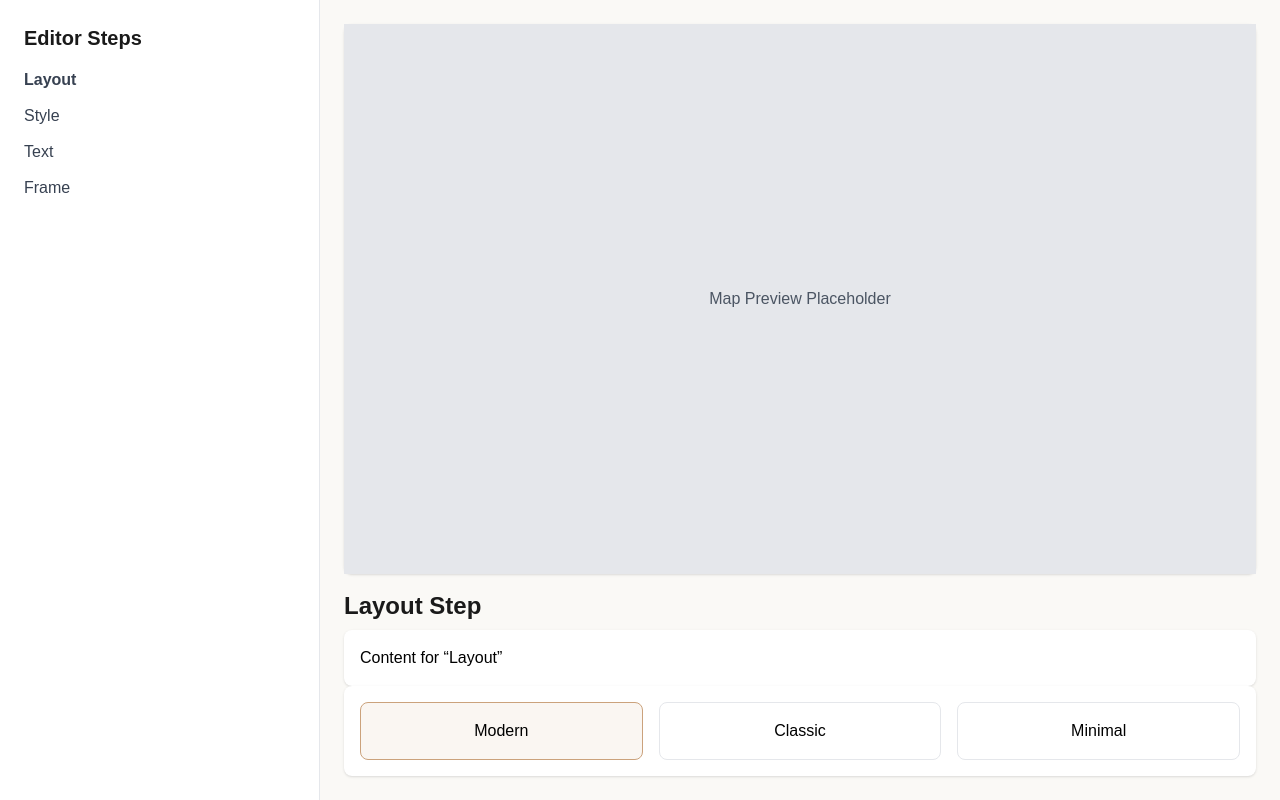
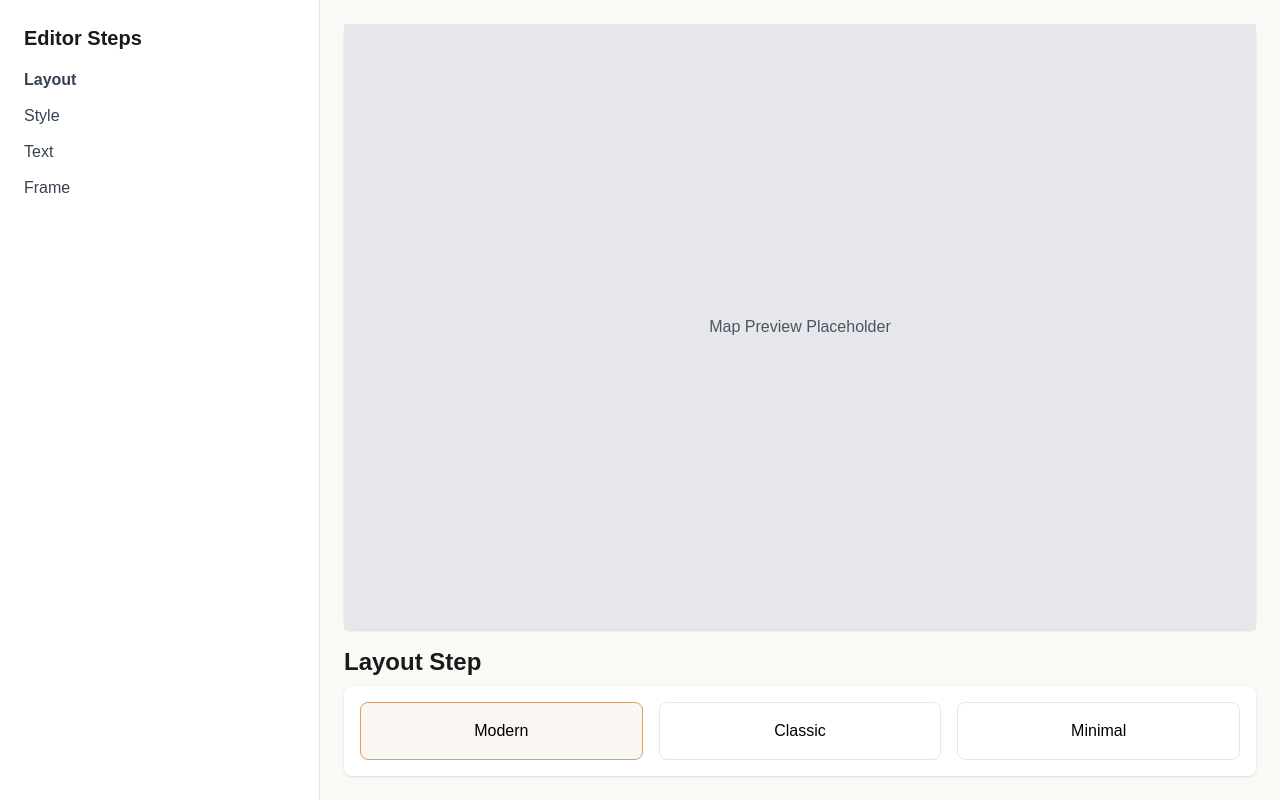
Before and after one commit to Thorgk91/trove-studio, a Next.js app: page /editor in a window 1280 px wide. Built offline with nearby package versions, Linux system fonts and the light colour scheme.

Commit message:
feat: implement StyleStep with color and mapStyle selectors

```diff
--- a/pages/editor.tsx
+++ b/pages/editor.tsx
@@ -45,10 +45,6 @@ export default function Editor() {
           </div>
           {/* Platzhalter für die Step-Komponente */}
           <div className="p-4 bg-white rounded-lg shadow">
-            {/* Hier später z.B. <LayoutStep /> oder <StyleStep /> */}
-            Content for “{activeStep}”
-          </div>
-          <div className="p-4 bg-white rounded-lg shadow">
             {activeStep === 'Layout' && <LayoutStep />}
             {activeStep === 'Style'  && <StyleStep />}
             {activeStep === 'Text' && <p>Hier kommt später der TextStep</p>}
```
